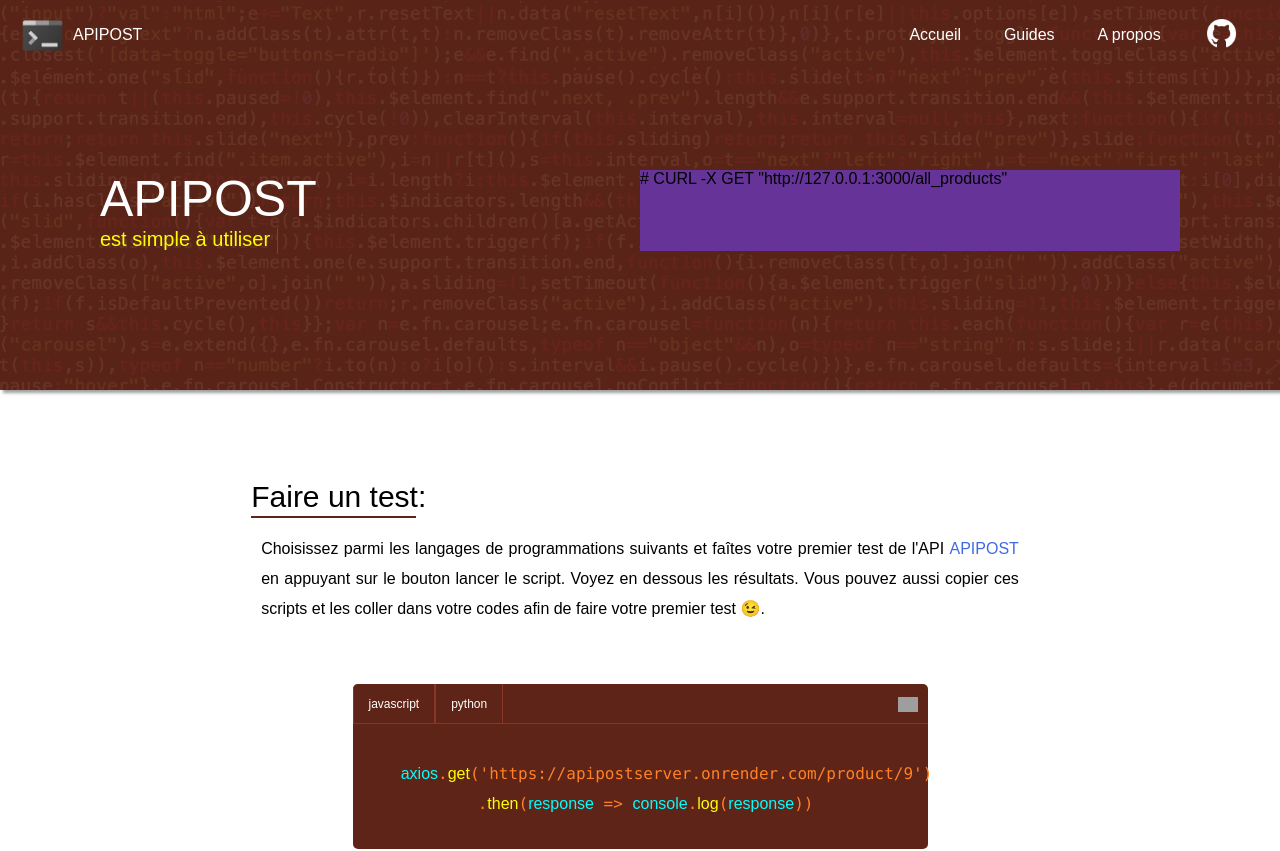
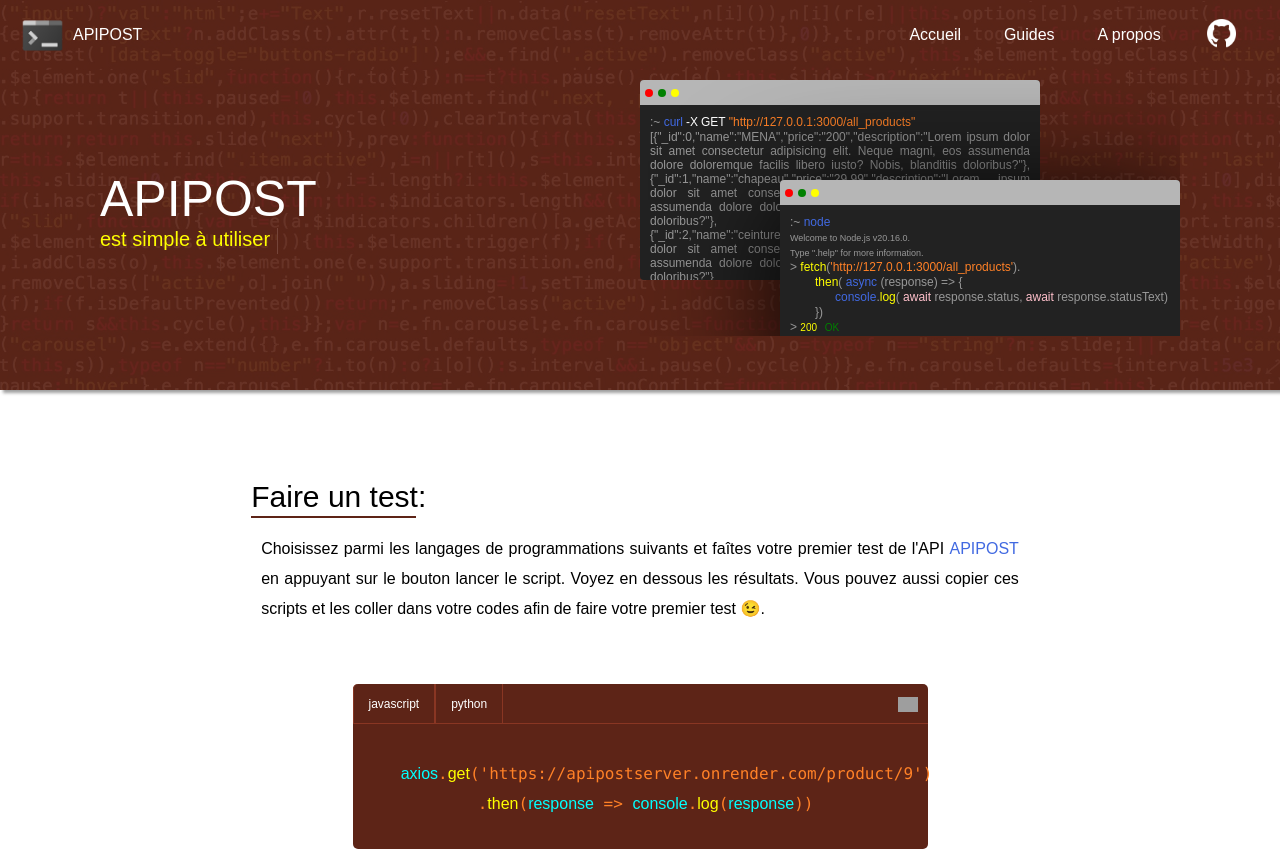
Before and after one commit to IALYFrancisco/APIPOST, a Vue app: page / in a window 1280 px wide. Shown: the top 851 px of the page. Built offline with nearby package versions, Linux system fonts and the light colour scheme; grey boxes are pictures that could not be loaded.

Commit message:
les interface terminales dans le header sont en place 😌

```diff
--- a/src/components/HeaderComponent.vue
+++ b/src/components/HeaderComponent.vue
@@ -10,11 +10,65 @@
       </div>
       <div class="right">
         <div class="terminal1">
-          <span class="command">
-            # CURL -X GET "http://127.0.0.1:3000/all_products"
-          </span>
+          <div class="header">
+            <div class="bulle"></div>
+            <div class="bulle"></div>
+            <div class="bulle"></div>
+          </div>
+          <div class="script">
+            <span class="command"
+              >:~ <span style="color: royalblue">curl</span>
+              <span style="margin: 0 3px 0 3px; color: white">-X</span>
+              <span style="color: white">GET</span>
+              <span style="color: rgb(255, 129, 39); margin-left: 3px"
+                >"http://127.0.0.1:3000/all_products"</span
+              ></span
+            >
+            <span class="curl_response">
+              [{"_id":0,"name":"MENA","price":"200","description":"Lorem ipsum dolor sit amet
+              consectetur adipisicing elit. Neque magni, eos assumenda dolore doloremque facilis
+              libero iusto? Nobis, blanditiis
+              doloribus?"},{"_id":1,"name":"chapeau","price":"29.99","description":"Lorem ipsum
+              dolor sit amet consectetur adipisicing elit. Neque magni, eos assumenda dolore
+              doloremque facilis libero iusto? Nobis, blanditiis
+              doloribus?"},{"_id":2,"name":"ceinture","price":"9.99","description":"Lorem ipsum
+              dolor sit amet consectetur adipisicing elit. Neque magni, eos assumenda dolore
+              doloremque facilis libero iusto? Nobis, blanditiis
+              doloribus?"}{"_id":3,"name":"chaussette","price":"15.99","description":"Lorem ipsum
+              dolor sit amet consectetur adipisicing elit. Neque magni, eos assumenda dolore
+              doloremque facilis libero iusto? Nobis, blanditiis doloribus?"},
+            </span>
+          </div>
         </div>
-        <div class="terminal2"></div>
+        <div class="terminal2">
+          <div class="header">
+            <div class="bulle"></div>
+            <div class="bulle"></div>
+            <div class="bulle"></div>
+          </div>
+          <div class="script">
+            <span class="command">:~ <span style="color: royalblue">node</span></span
+            ><br />
+            <span class="curl_response">
+              <span style="font-size: 9px">Welcome to Node.js v20.16.0.</span><br />
+              <span style="font-size: 9px">Type ".help" for more information.</span><br />
+              <span
+                >> <span style="color: yellow">fetch</span>(<span style="color: rgb(255, 129, 39)"
+                  >'http://127.0.0.1:3000/all_products'</span
+                >).<br /><span style="color: yellow; margin-left: 25px">then</span>(
+                <span style="color: royalblue">async</span> (response) => { <br /><span
+                  style="color: royalblue; margin-left: 45px"
+                  >console</span
+                >.<span style="color: yellow">log</span>(
+                <span style="color: pink">await</span> response.status,
+                <span style="color: pink">await</span> response.statusText) <br />
+                <span style="margin-left: 25px">})</span></span
+              ><br />
+              >
+              <span style="font-size: 10px; color: yellow;">200 <span style="color: green; margin-left: 5px;">OK</span></span>
+            </span>
+          </div>
+        </div>
       </div>
     </div>
   </header>
@@ -66,7 +120,73 @@
 
 header div.banniere div.right {
   width: 50%;
-  background-color: rebeccapurple;
+  height: 256px;
+  margin-top: -90px;
+  /* background-color: rebeccapurple; */
+  position: relative;
+  overflow: hidden;
+}
+
+header div.banniere div.right div.terminal1,
+header div.banniere div.right div.terminal2 {
+  width: 400px;
+  height: 200px;
+  background-color: #222;
+  border-radius: 4px;
+  overflow: hidden;
+}
+
+header div.banniere div.right div.terminal2 {
+  position: absolute;
+  right: 0px;
+  top: 100px;
+  box-shadow: 0px 20px 120px #000000;
+}
+
+header div.banniere div.right div.terminal1 div.script,
+header div.banniere div.right div.terminal2 div.script {
+  width: 100%;
+  height: 100%;
+  padding: 10px;
+  font-family: 'Courier New', Courier, monospace;
+  font-size: 12px;
+  color: rgb(152, 152, 152);
+}
+
+header div.banniere div.right div.terminal1 div.script span.curl_response {
+  width: 100%;
+  height: inherit;
+  display: flex;
+  text-align: justify;
+}
+
+header div.banniere div.right div.terminal1 div.header,
+header div.banniere div.right div.terminal2 div.header {
+  width: 100%;
+  height: 25px;
+  background-color: rgb(182, 182, 182);
+  display: flex;
+  align-items: center;
+  justify-content: start;
+}
+
+header div.banniere div.right div.terminal1 div.header div.bulle,
+header div.banniere div.right div.terminal2 div.header div.bulle {
+  width: 8px;
+  height: 8px;
+  border-radius: 50%;
+  background-color: red;
+  margin-left: 5px;
+}
+
+header div.banniere div.right div.terminal1 div.header div.bulle:nth-child(2),
+header div.banniere div.right div.terminal2 div.header div.bulle:nth-child(2) {
+  background-color: green;
+}
+
+header div.banniere div.right div.terminal1 div.header div.bulle:nth-child(3),
+header div.banniere div.right div.terminal2 div.header div.bulle:nth-child(3) {
+  background-color: yellow;
 }
 
 .animated-text {
```
